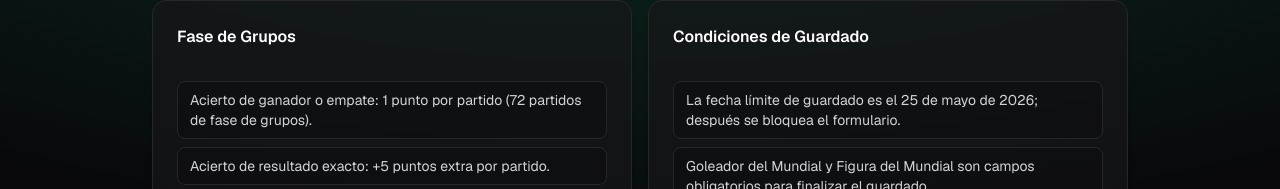
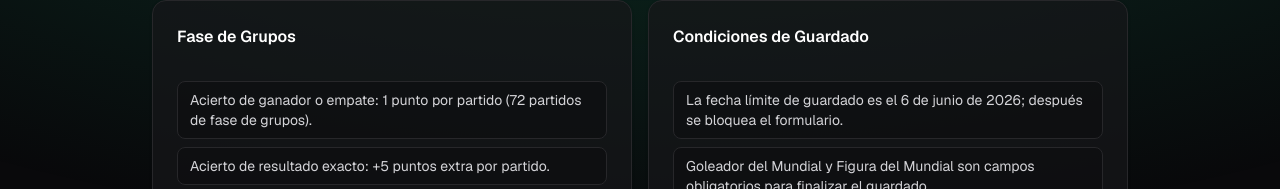
Before and after one commit to leofinkel/Timba-Mundial-2026, a Next.js app: page /rules in a window 1280 px wide. Shown: the part 196-385 px from the top of the page. Built offline with nearby package versions, Linux system fonts and the light colour scheme.

Commit message:
Update save conditions deadline to June 6, 2026

```diff
--- a/src/constants/gameRulesFull.ts
+++ b/src/constants/gameRulesFull.ts
@@ -22,7 +22,7 @@ export const FINAL_AWARDS_POINTS = [
 ] as const;
 
 export const SAVE_CONDITIONS = [
-  'La fecha límite de guardado es el 25 de mayo de 2026; después se bloquea el formulario.',
+  'La fecha límite de guardado es el 6 de junio de 2026; después se bloquea el formulario.',
   'Goleador del Mundial y Figura del Mundial son campos obligatorios para finalizar el guardado.',
 ] as const;
 
```
